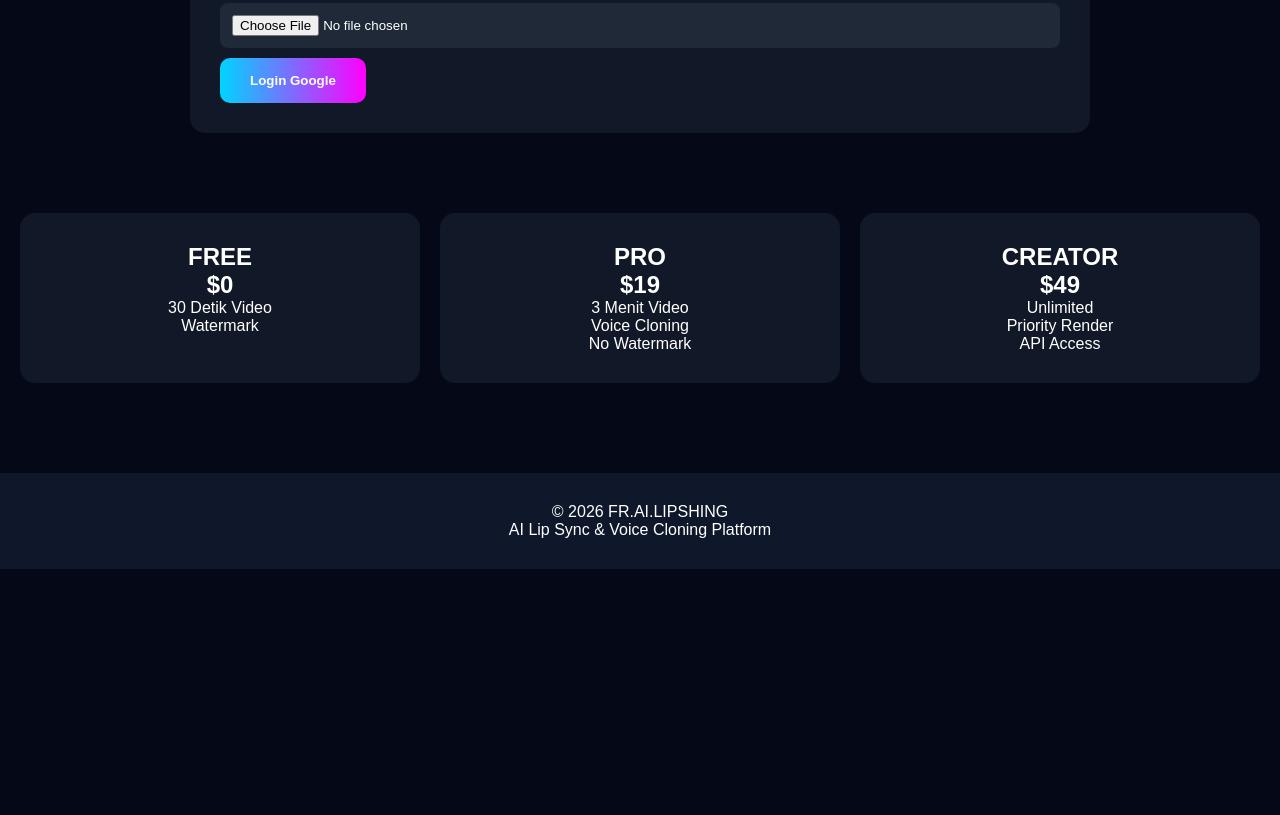
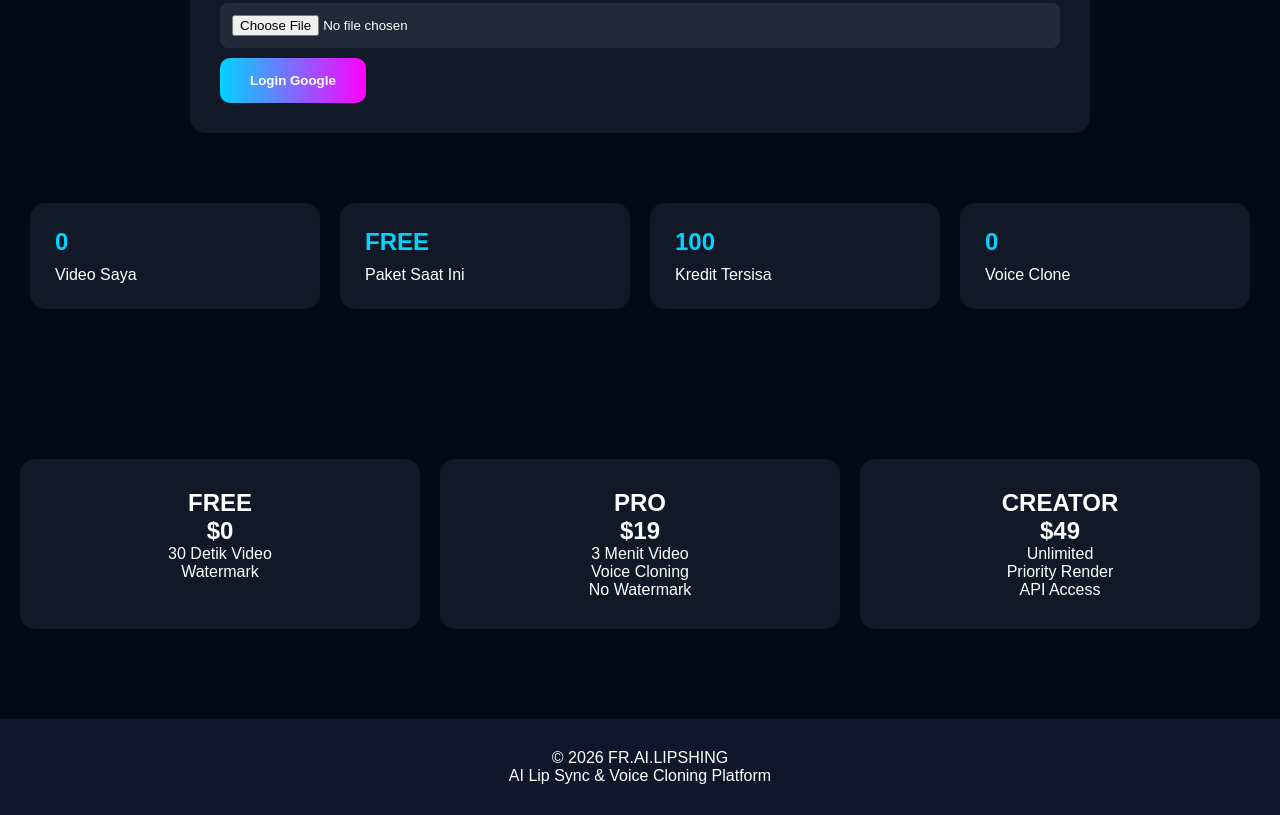
Before and after one commit to Elangganjahan/fr-ai-lipshing, a plain HTML site: page index.html in a window 1280 px wide. Shown: the part 955-1770 px from the top of the page. Before the commit the page ends 1524 px from the top, so only its background shows below. Drawn offline with Linux system fonts and the light colour scheme.

Commit message:
Add user info and stats sections to index.html
Added user info section with logout button and stats cards.

```diff
--- a/index.html
+++ b/index.html
@@ -134,7 +134,13 @@ margin-top:50px;
 </style>
 </head>
 <body>
+<div id="userInfo" style="display:none;padding:20px;background:#111827;margin:20px;border-radius:15px;">
+  <img id="userPhoto" width="60" style="border-radius:50%;">
+  <h3 id="userName"></h3>
+  <p id="userEmail"></p>
 
+  <button id="logoutBtn">Logout</button>
+</div>
 <header>
 <div class="logo">FR.AI.LIPSHING</div>
 
@@ -198,7 +204,33 @@ Platform AI profesional untuk membuat video berbicara dari foto dan cloning suar
 </button>
 
 </div>
+</section>
 
+<section class="stats">
+
+<div class="card">
+<h2>0</h2>
+<p>Video Saya</p>
+</div>
+
+<div class="card">
+<h2>FREE</h2>
+<p>Paket Saat Ini</p>
+</div>
+
+<div class="card">
+<h2>100</h2>
+<p>Kredit Tersisa</p>
+</div>
+
+<div class="card">
+<h2>0</h2>
+<p>Voice Clone</p>
+</div>
+
+</section>
+
+<section class="pricing">
 </section>
 
 <section class="pricing">
```
